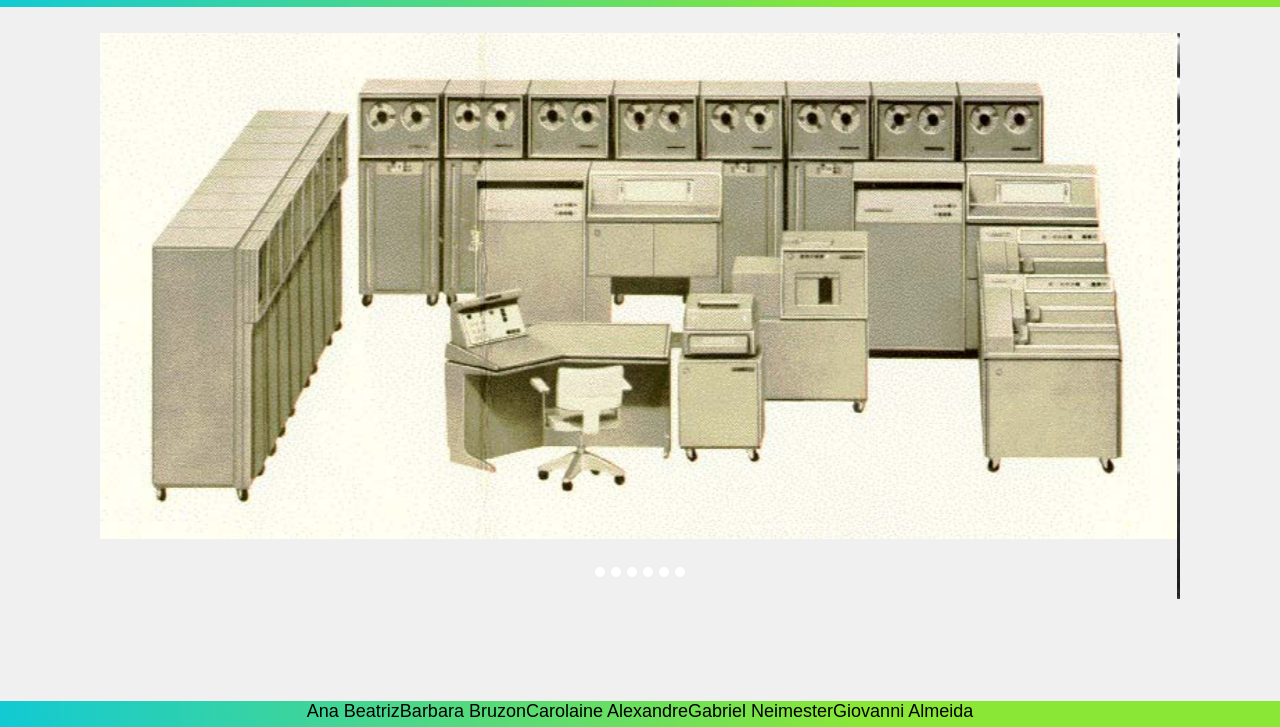
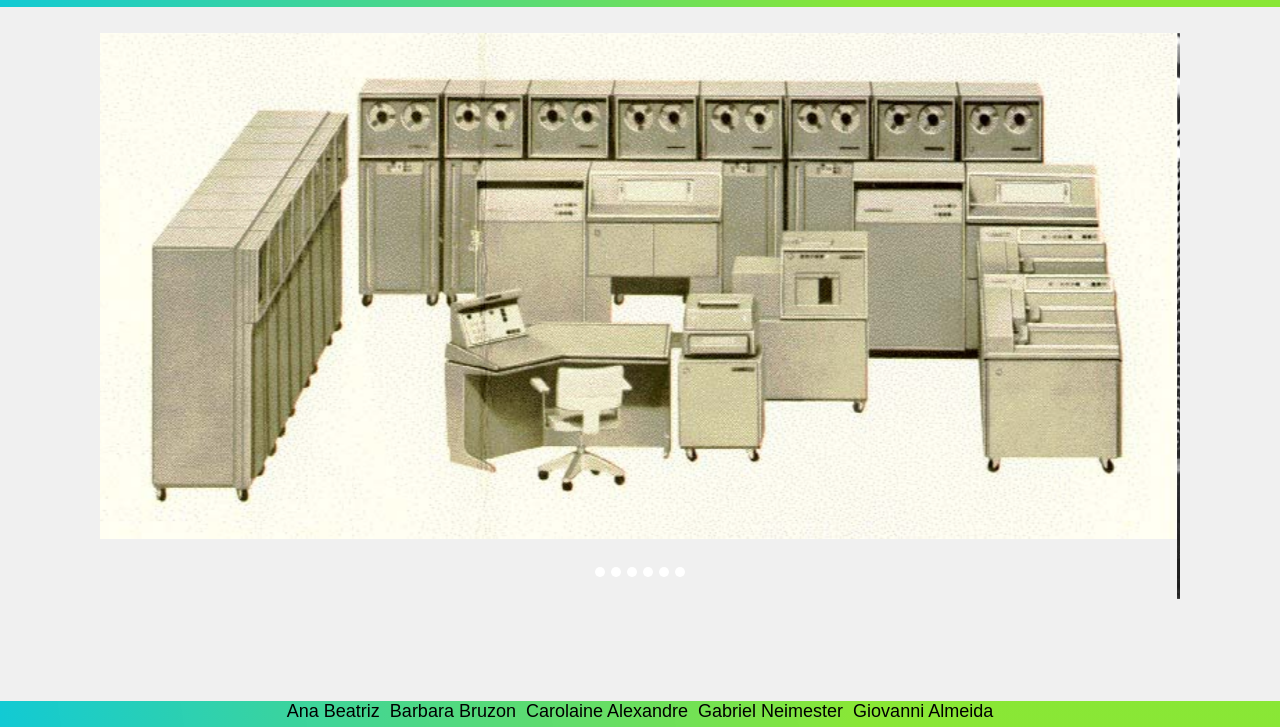
Before and after one commit to devGiovanni95/site-educacional, a plain HTML site: page index.html in a window 1280 px wide. Shown: the part 73-800 px from the top of the page. Drawn offline with nearby package versions, Linux system fonts and the light colour scheme.

Commit message:
Update index.html

```diff
--- a/index.html
+++ b/index.html
@@ -86,13 +86,13 @@
     </div> <!-- Fim do carrossel -->
   </a>
 
-  <footer>
-    <p>Ana Beatriz</p>
-    <p>Barbara Bruzon</p>
-    <p>Carolaine Alexandre</p>
-    <p>Gabriel Neimester</p>
-    <p>Giovanni Almeida</p>
-  </footer>
+    <footer>
+      <p>Ana Beatriz  &nbsp; </p>
+      <p>Barbara Bruzon  &nbsp; </p>
+      <p>Carolaine Alexandre  &nbsp; </p>
+      <p>Gabriel Neimester  &nbsp; </p>
+      <p>Giovanni Almeida</p>
+    </footer>
 
   <script src="js/script.js">
 
```
